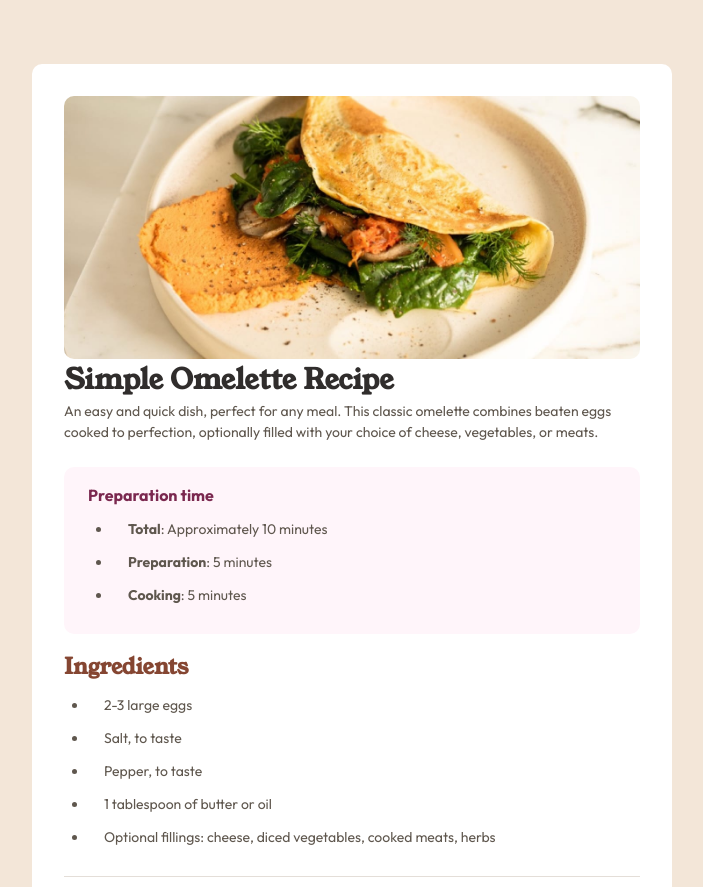
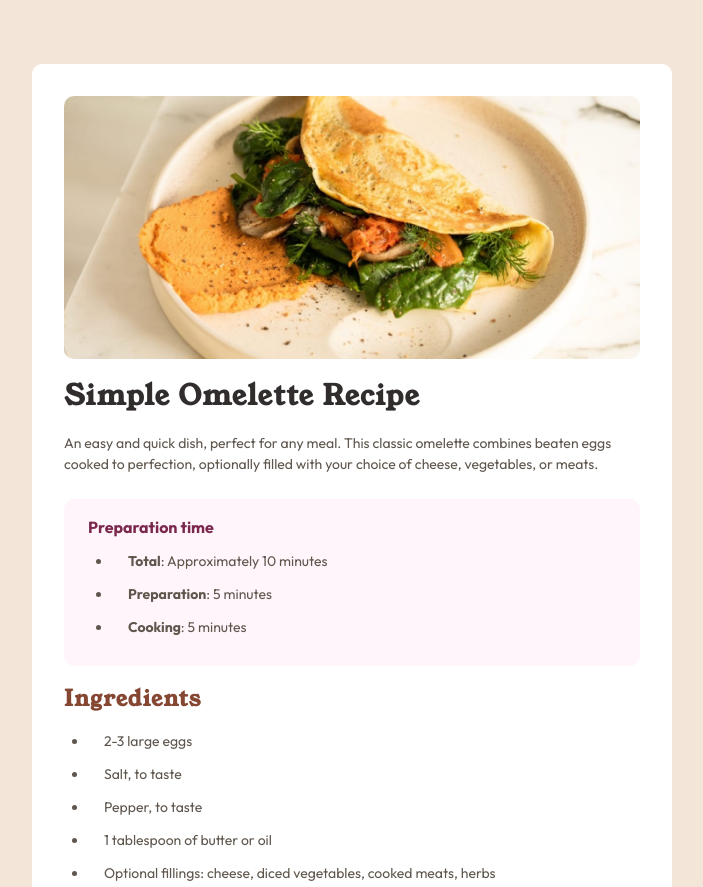
Before and after one commit to adeysh/recipe-page-main, a plain HTML site: page index.html in a window 1280 px wide. Shown: the top 887 px of the page, without its empty margins (288-991 px from the left). Drawn offline with Linux system fonts and the light colour scheme.

Commit message:
removed incorrect import statement

```diff
--- a/css/main.css
+++ b/css/main.css
@@ -1,7 +1,7 @@
 @import url('reset.css');
 @import url('variables.css');
 @import url('typography.css');
-@import url('utils.css') (screen) and (max-width: 375px);
+@import url('utils.css');
 
 body {
     background-color: var(--Stone-100);
```
